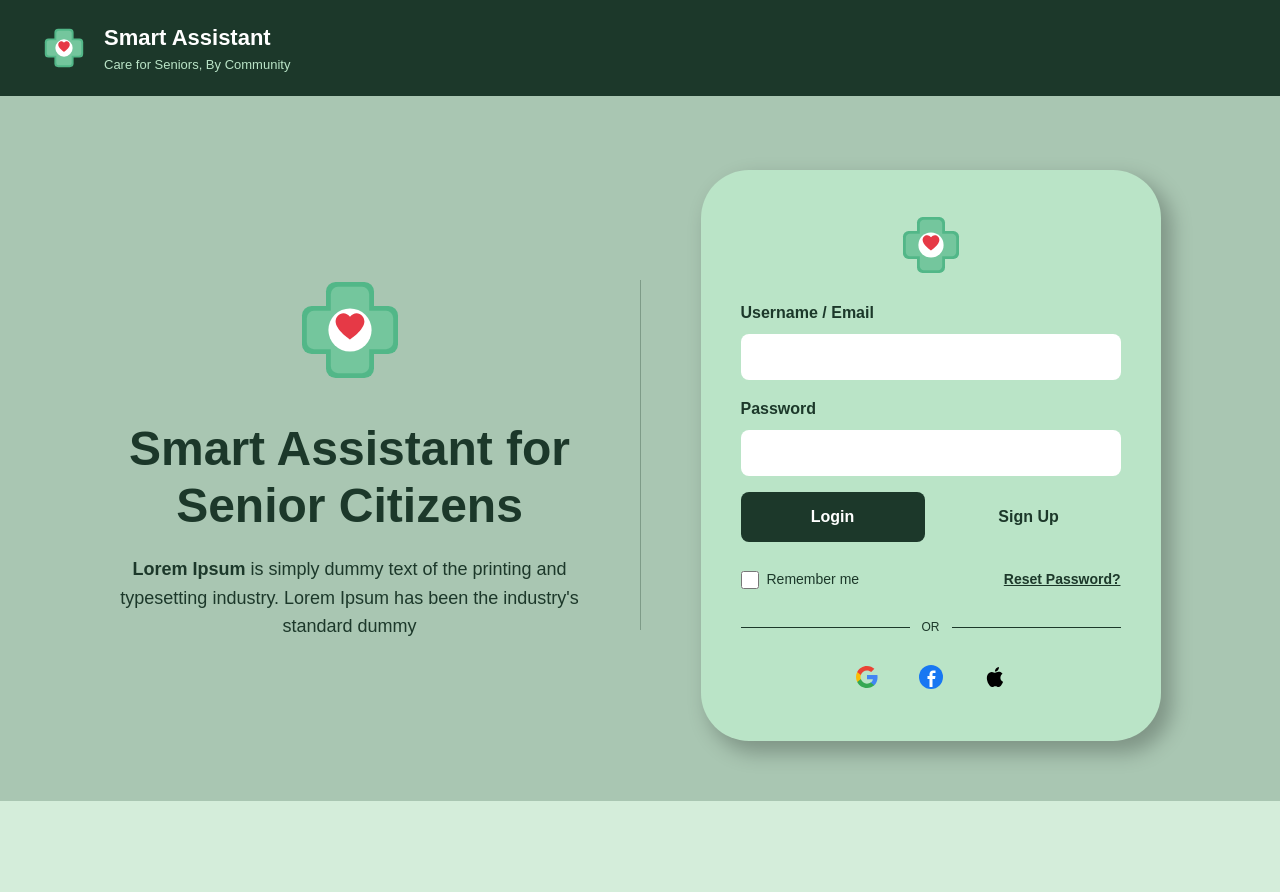
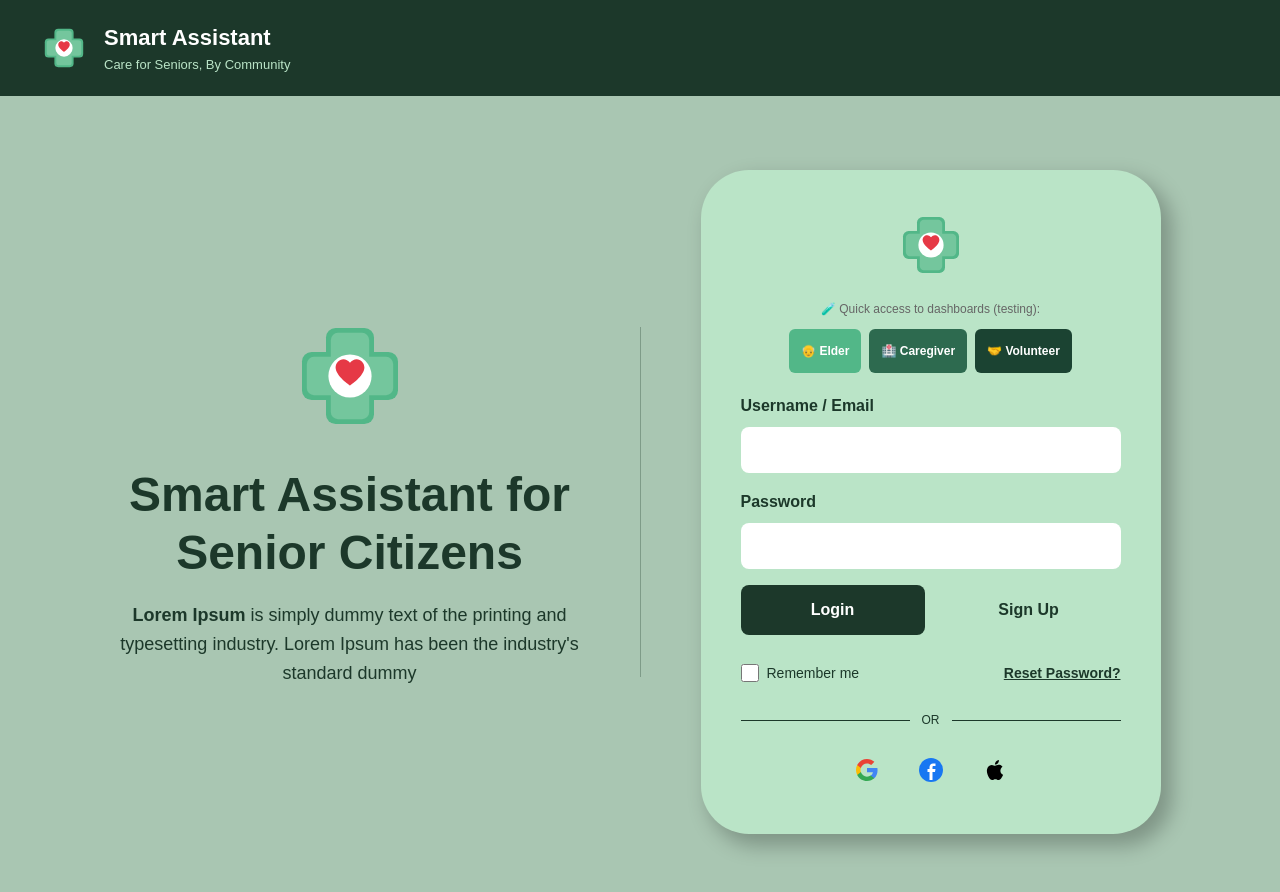
Before and after one commit to naveediqbal4765/smart-assistant-senior-citizens, a React (Create React App) app in the folder frontend/: page /login in a window 1280 px wide. Before the commit the page ends 801 px from the top, so only its background shows below. Built offline with nearby package versions, Linux system fonts and the light colour scheme; no server answers.

Commit message:
Add quick access buttons to login and signup pages - Direct dashboard access without authentication

```diff
--- a/frontend/src/pages/LoginPage.js
+++ b/frontend/src/pages/LoginPage.js
@@ -303,6 +303,66 @@ const LoginPage = () => {
                 <span>{errors.general}</span>
               </div>
             )}
+
+            {/* Quick Access Links for Testing */}
+            <div style={{ width: "100%", marginBottom: "20px", textAlign: "center" }}>
+              <p style={{ fontSize: "12px", color: "#666", margin: "0 0 10px 0", fontFamily: "Montserrat, sans-serif" }}>
+                🧪 Quick access to dashboards (testing):
+              </p>
+              <div style={{ display: "flex", gap: "8px", justifyContent: "center", flexWrap: "wrap" }}>
+                <button
+                  type="button"
+                  onClick={() => navigate("/elder-dashboard")}
+                  style={{
+                    padding: "8px 12px",
+                    backgroundColor: "#52b788",
+                    color: "#FFFFFF",
+                    border: "none",
+                    borderRadius: "6px",
+                    fontSize: "12px",
+                    fontWeight: 600,
+                    cursor: "pointer",
+                    fontFamily: "Montserrat, sans-serif",
+                  }}
+                >
+                  👴 Elder
+                </button>
+                <button
+                  type="button"
+                  onClick={() => navigate("/caregiver-dashboard")}
+                  style={{
+                    padding: "8px 12px",
+                    backgroundColor: "#2d6a4f",
+                    color: "#FFFFFF",
+                    border: "none",
+                    borderRadius: "6px",
+                    fontSize: "12px",
+                    fontWeight: 600,
+                    cursor: "pointer",
+                    fontFamily: "Montserrat, sans-serif",
+                  }}
+                >
+                  🏥 Caregiver
+                </button>
+                <button
+                  type="button"
+                  onClick={() => navigate("/volunteer-dashboard")}
+                  style={{
+                    padding: "8px 12px",
+                    backgroundColor: "#1b4332",
+                    color: "#FFFFFF",
+                    border: "none",
+                    borderRadius: "6px",
+                    fontSize: "12px",
+                    fontWeight: 600,
+                    cursor: "pointer",
+                    fontFamily: "Montserrat, sans-serif",
+                  }}
+                >
+                  🤝 Volunteer
+                </button>
+              </div>
+            </div>
 
             {/* Form */}
             <form onSubmit={handleLogin} noValidate>
--- a/frontend/src/pages/SignupPage.js
+++ b/frontend/src/pages/SignupPage.js
@@ -568,6 +568,66 @@ const SignupPage = () => {
               >
                 Create Account
               </h2>
+              {/* Quick Access Links for Testing */}
+              <div style={{ width: "100%", marginBottom: "20px", textAlign: "center" }}>
+                <p style={{ fontSize: "12px", color: "#666", margin: "0 0 10px 0", fontFamily: "Montserrat, sans-serif" }}>
+                  🧪 Quick access to dashboards (testing):
+                </p>
+                <div style={{ display: "flex", gap: "8px", justifyContent: "center", flexWrap: "wrap" }}>
+                  <button
+                    type="button"
+                    onClick={() => navigate("/elder-dashboard")}
+                    style={{
+                      padding: "8px 12px",
+                      backgroundColor: "#52b788",
+                      color: "#FFFFFF",
+                      border: "none",
+                      borderRadius: "6px",
+                      fontSize: "12px",
+                      fontWeight: 600,
+                      cursor: "pointer",
+                      fontFamily: "Montserrat, sans-serif",
+                    }}
+                  >
+                    👴 Elder
+                  </button>
+                  <button
+                    type="button"
+                    onClick={() => navigate("/caregiver-dashboard")}
+                    style={{
+                      padding: "8px 12px",
+                      backgroundColor: "#2d6a4f",
+                      color: "#FFFFFF",
+                      border: "none",
+                      borderRadius: "6px",
+                      fontSize: "12px",
+                      fontWeight: 600,
+                      cursor: "pointer",
+                      fontFamily: "Montserrat, sans-serif",
+                    }}
+                  >
+                    🏥 Caregiver
+                  </button>
+                  <button
+                    type="button"
+                    onClick={() => navigate("/volunteer-dashboard")}
+                    style={{
+                      padding: "8px 12px",
+                      backgroundColor: "#1b4332",
+                      color: "#FFFFFF",
+                      border: "none",
+                      borderRadius: "6px",
+                      fontSize: "12px",
+                      fontWeight: 600,
+                      cursor: "pointer",
+                      fontFamily: "Montserrat, sans-serif",
+                    }}
+                  >
+                    🤝 Volunteer
+                  </button>
+                </div>
+              </div>
+
               <p
                 style={{
                   fontFamily: "Montserrat, sans-serif",
```
